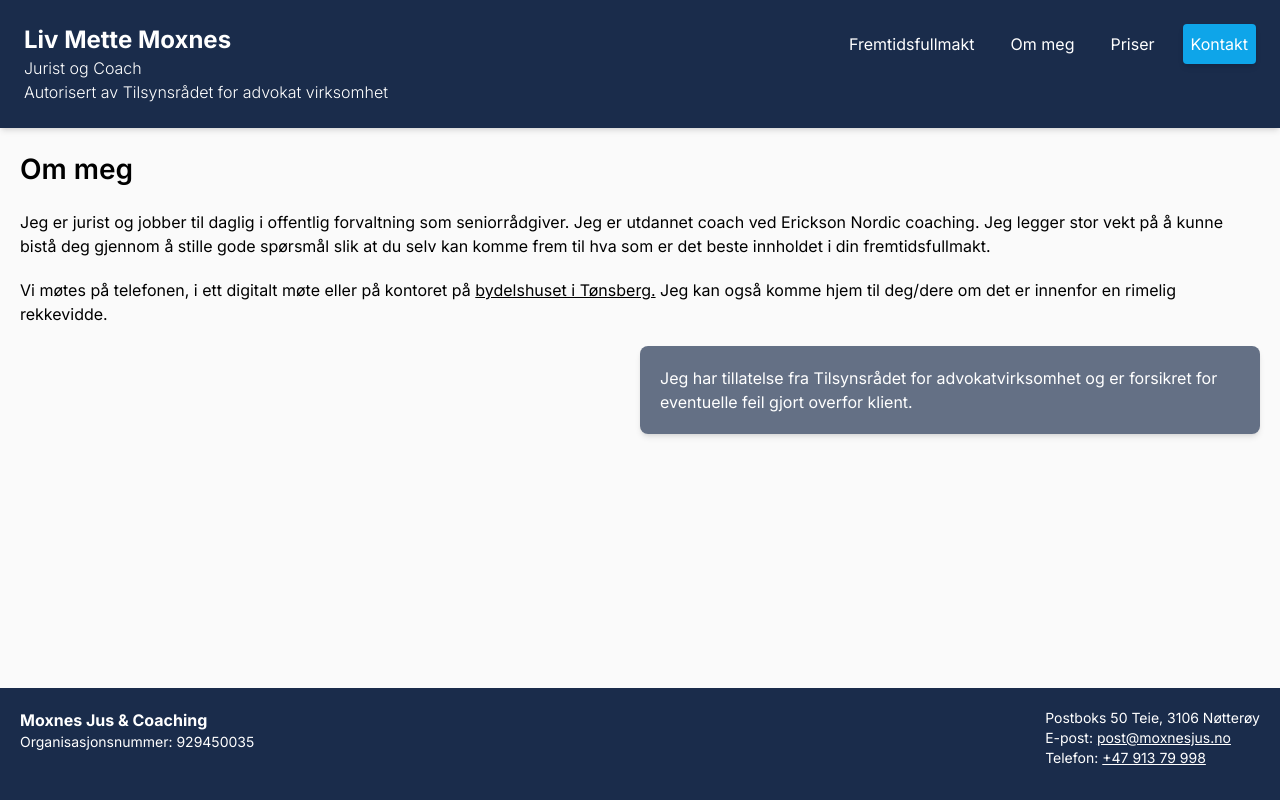
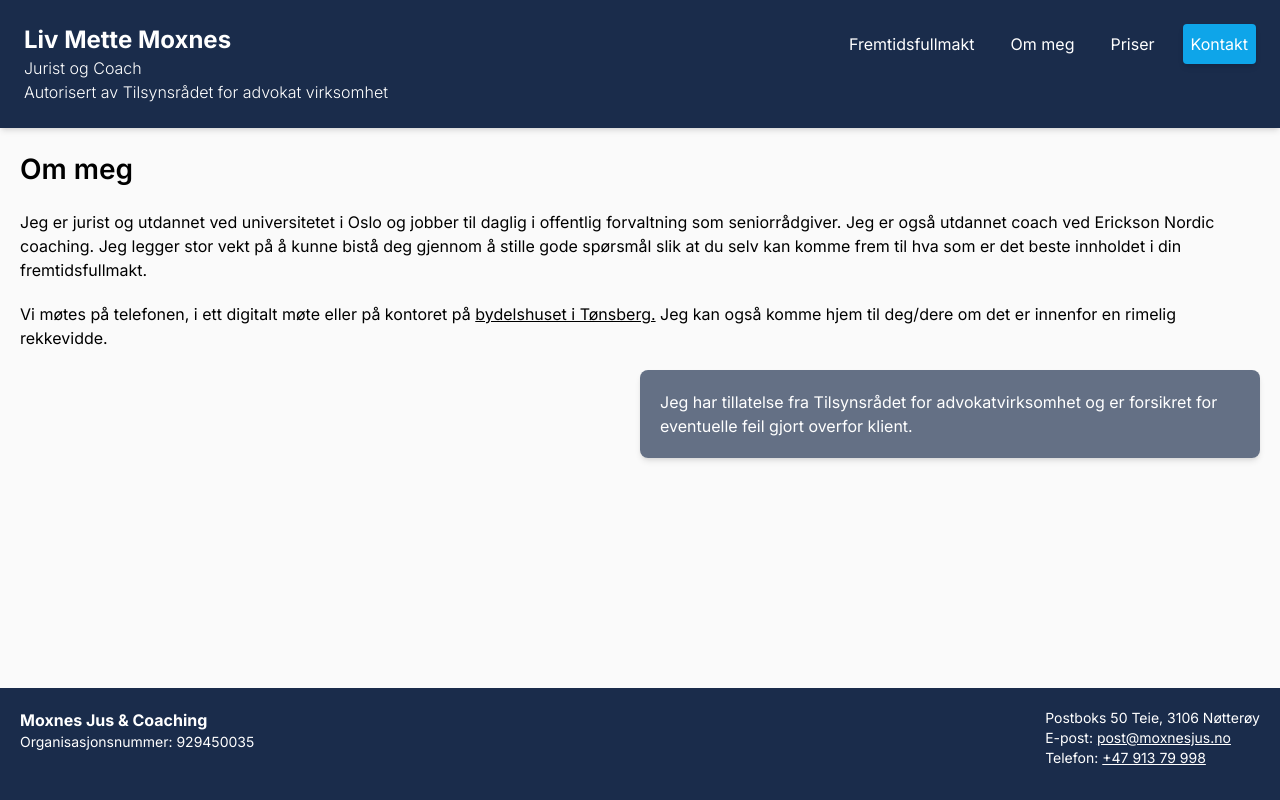
Before and after one commit to ErlingMK/moxnes_webapp, a Next.js app: page /about in a window 1280 px wide. Built offline with nearby package versions, Linux system fonts and the light colour scheme.

Commit message:
Update page.tsx

```diff
--- a/src/app/about/page.tsx
+++ b/src/app/about/page.tsx
@@ -5,8 +5,8 @@ export default function About() {
     <div className={"flex flex-col gap-5 p-5 "}>
       <h2 className={"text-lg font-semibold"}>Om meg</h2>
       <p>
-        Jeg er jurist og jobber til daglig i offentlig forvaltning som
-        seniorrådgiver. Jeg er utdannet coach ved Erickson Nordic coaching. Jeg
+        Jeg er jurist og utdannet ved universitetet i Oslo og jobber til daglig i offentlig forvaltning som
+        seniorrådgiver. Jeg er også utdannet coach ved Erickson Nordic coaching. Jeg
         legger stor vekt på å kunne bistå deg gjennom å stille gode spørsmål
         slik at du selv kan komme frem til hva som er det beste innholdet i din
         fremtidsfullmakt.
```
